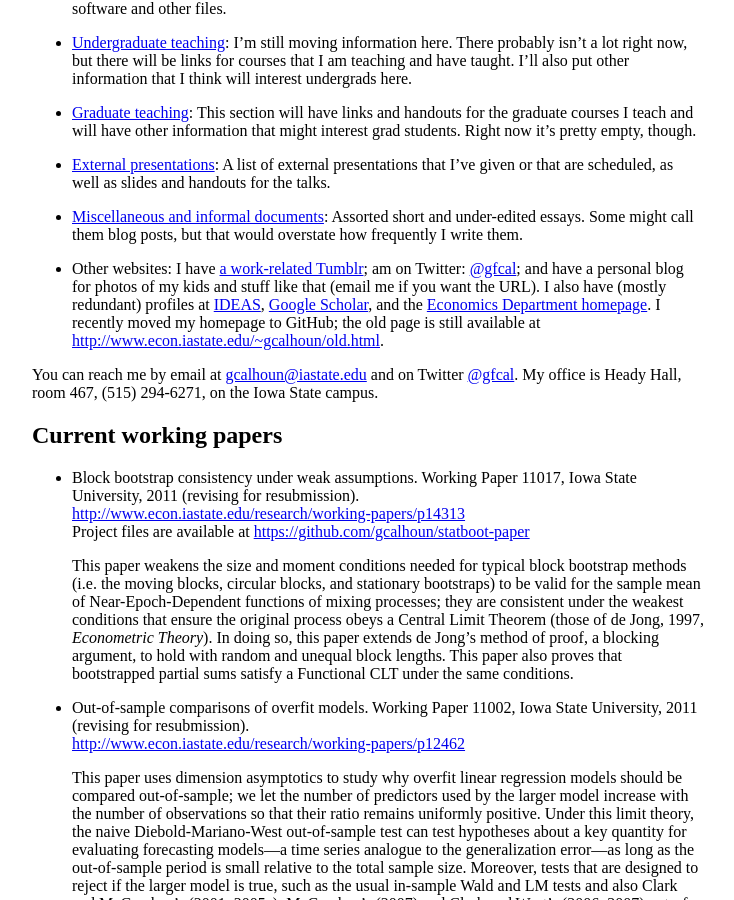
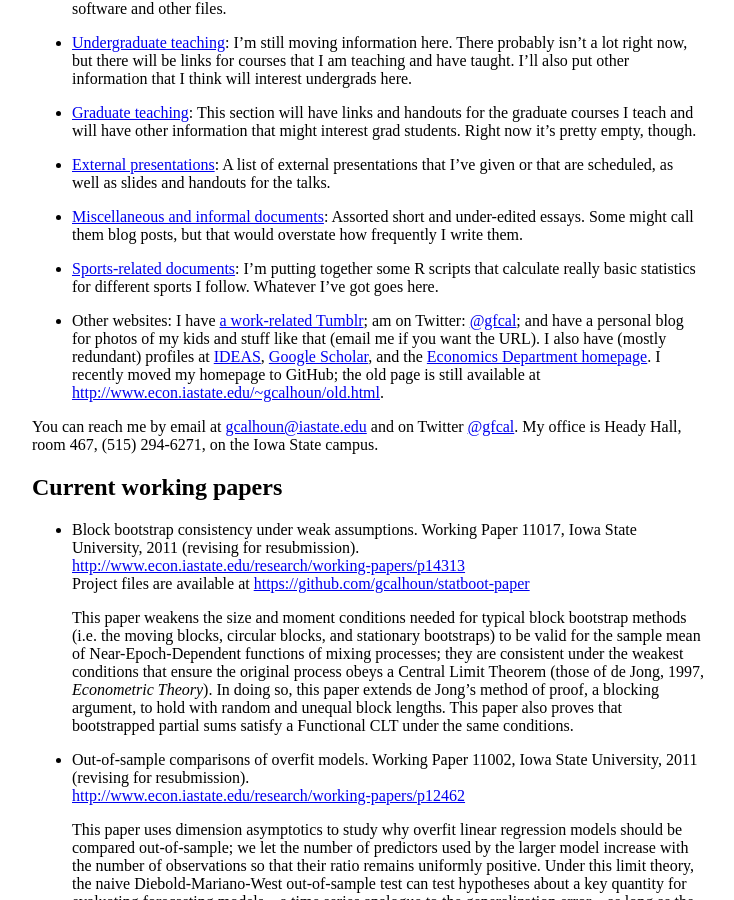
Before and after one commit to mmkuang/grayclhn.github.io, a Jekyll site: the page built from index.md, in a window 1280 px wide and 900 px high, scrolled down 308 px. Shown: the whole window, without its empty margins (272-1006 px from the left). Built offline with Jekyll 4.4.1, drawn with Linux system fonts in a browser that asks for light colours.

Commit message:
Added a link to _unsport blog

```diff
--- a/index.md
+++ b/index.md
@@ -41,6 +41,10 @@ might be interested in the following items:
 * [Miscellaneous and informal documents](/essays/): Assorted
   short and under-edited essays. Some might call them blog posts, but
   that would overstate how frequently I write them.
+
+* [Sports-related documents](/_unsport): I'm putting together some R
+  scripts that calculate really basic statistics for different sports
+  I follow.  Whatever I've got goes here.
 
 * Other websites: I have [a work-related
   Tumblr](http://graycalhoun.tumblr.com); am on Twitter:
```
